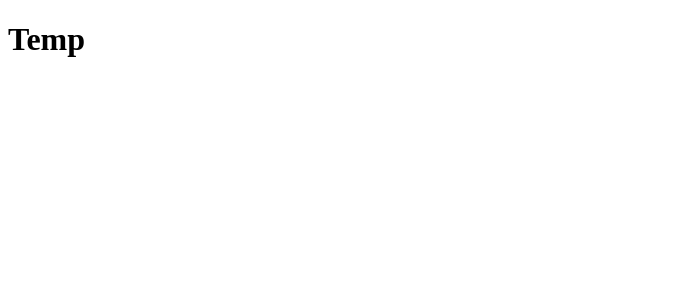
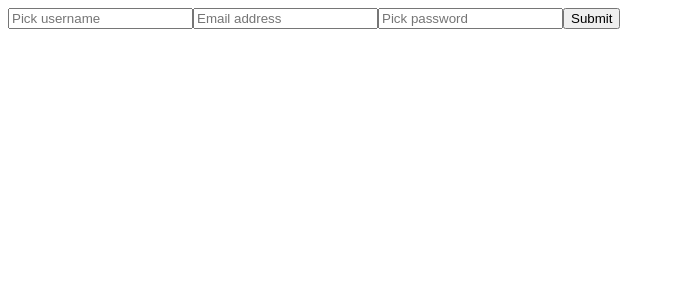
Before and after one commit to Wunderlist-2/Front-End, a React (Create React App) app: page / in a window 1280 px wide. Shown: the top 300 px of the page, without its empty margins (0-675 px from the left). Built offline with nearby package versions, Linux system fonts and the light colour scheme.

Commit message:
add sign in form

```diff
--- a/package.json
+++ b/package.json
@@ -7,6 +7,7 @@
     "@testing-library/jest-dom": "^4.2.4",
     "@testing-library/react": "^9.3.2",
     "@testing-library/user-event": "^7.1.2",
+    "axios": "^0.19.2",
     "formik": "^2.1.4",
     "react": "^16.13.0",
     "react-dom": "^16.13.0",
--- a/src/App.js
+++ b/src/App.js
@@ -1,9 +1,10 @@
-import React from 'react'
+import React from 'react';
+import SignIn from './components/Signin';
 
 const App = () => {
   return (
     <>
-      <h1>Temp</h1>
+      <SignIn />
     </>
   )
 }
--- /dev/null
+++ b/src/components/Signin.js
@@ -0,0 +1,31 @@
+import React, { useEffect, useState } from 'react';
+import axios from 'axios';
+import { Formik, Form, Field } from 'formik';
+
+const SignIn = (props) => {
+    return (
+        <>
+            <Formik
+                initialValues={{ user_name: "", email: "", password: "" }}
+                onSubmit={(values, tools, ) => {
+                    console.log(tools);
+                    tools.resetForm()
+                    tools.setSubmitting(false)
+
+                }}>
+                {/* {({isSubmitting})} => ( */}
+
+                <Form>
+                    <Field type="text" name="user_name" placeholder="Pick username" />
+                    <Field type="email" name="email" placeholder="Email address" />
+                    <Field type="password" name="password" placeholder="Pick password" />
+                    <button type="submit">Submit</button>
+                </Form>
+                {/* ) */}
+                {/* disabled={isSubmitting} */}
+            </Formik>
+        </>
+    )
+}
+
+export default SignIn;
```
Also changed, not shown: 1 other file (tests, documents, lock files or other folders).
